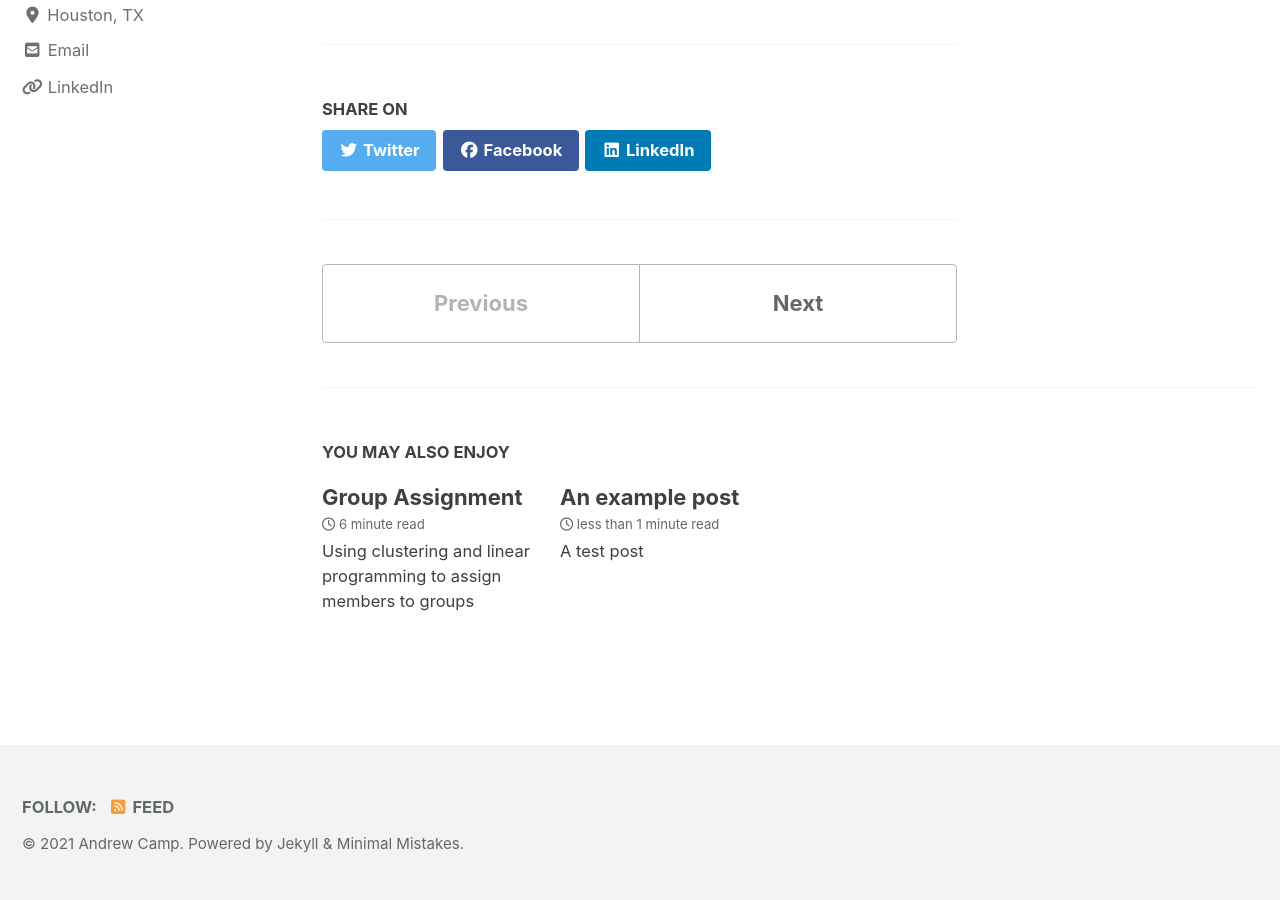
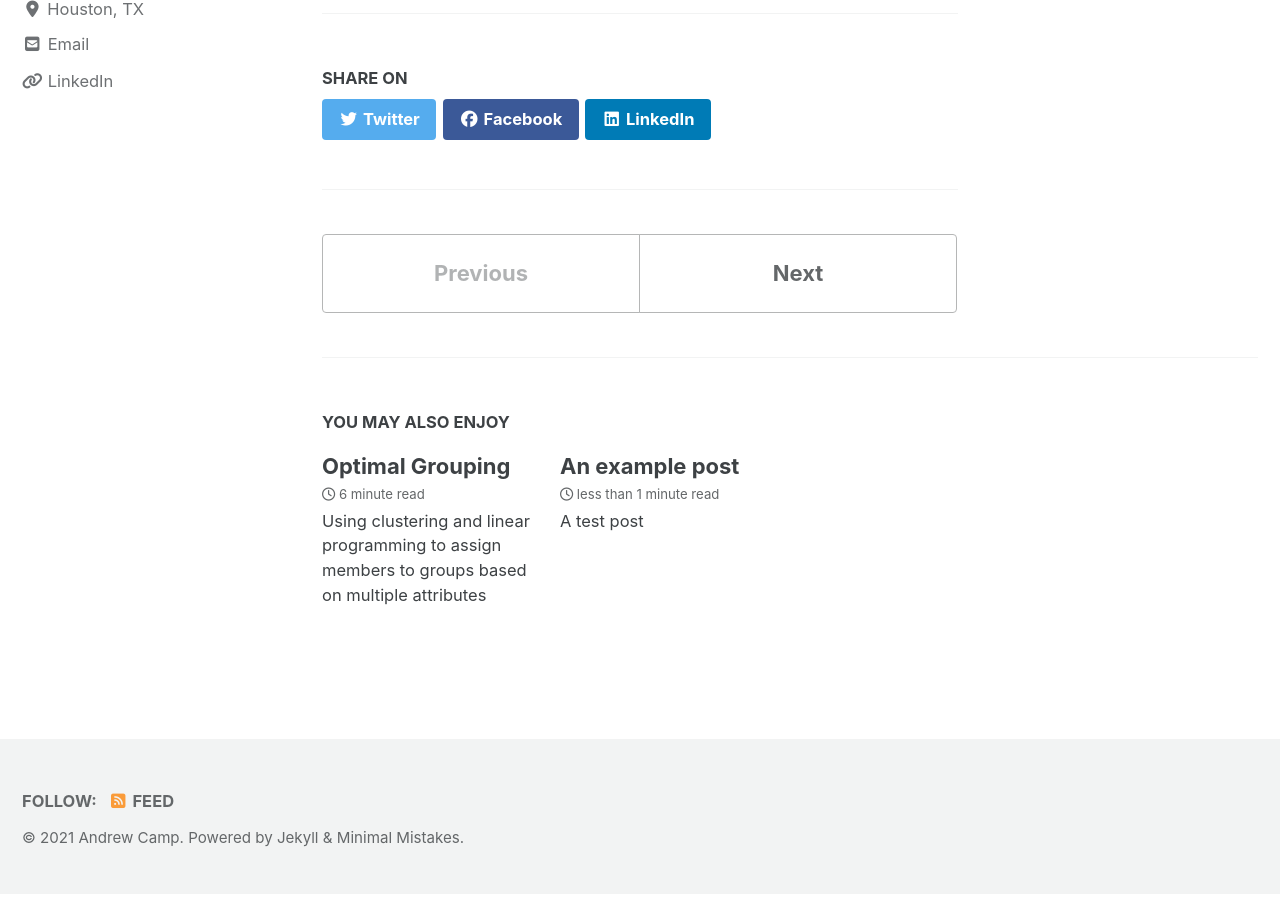
Before and after one commit to andrewdcamp/andrewdcamp.github.io, a Jekyll site: the page built from _posts/2020-01-10-Group-Assignment_1.md, in a window 1280 px wide and 900 px high, scrolled down 9612 px. Built offline with Jekyll 4.4.1, drawn with Linux system fonts in a browser that asks for light colours; cached includes are drawn as plain includes; nearby versions of some CDN libraries; some of the changed text lies outside the part shown.

Commit message:
image update 1_03

```diff
--- a/_posts/2020-01-10-Group-Assignment_1.md
+++ b/_posts/2020-01-10-Group-Assignment_1.md
@@ -1,5 +1,5 @@
 ---
-title: "Group Assignment - Part 1"
+title: "Optimal Grouping - Part 1"
 date: "2020-05-10"
 tags: [Linear Programming, Julia]
 header:
@@ -165,7 +165,7 @@
 |      10|    16|
 
 
-<img src="{{ site.url }}{{ site.baseurl }}/images/CoregroupOpt/attrPlot.jpg" alt="Plot 1">
+<img src="{{ site.url }}{{ site.baseurl }}/images/CoregroupOpt/attributePlots.jpg" alt="Plot 1">
 
 The Bad News:
 When we try to group 300+ individuals, the solver really struggles to solve the model. Even with a few reformulations of the model I could not get a solution in a reasonable amount of time. With heuristics or more advanced optimization methods, it may be possible to solve this problem, but I ultimately decided to scrap the LP and start over with a clustering approach in R which you can read about in Part II of this post.
--- a/_posts/2020-5-01-Group Assignment.md
+++ b/_posts/2020-5-01-Group Assignment.md
@@ -1,10 +1,10 @@
 ---
-title: "Group Assignment"
+title: "Optimal Grouping"
 date: "2020-05-10"
 tags: [Machine Learning, R]
 header:
   image: "/images/railroad.jpg"
-excerpt: "Using clustering and linear programming to assign members to groups"
+excerpt: "Using clustering and linear programming to assign members to groups based on multiple attributes"
 ---
 
 ## Background
```
